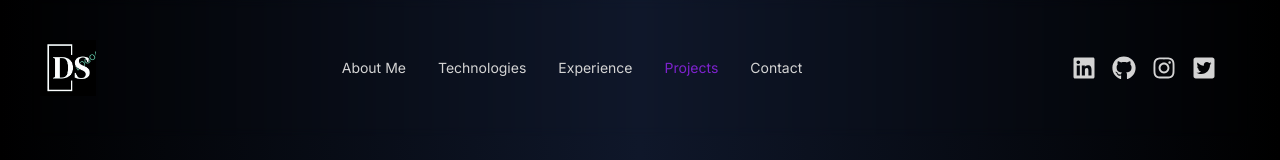
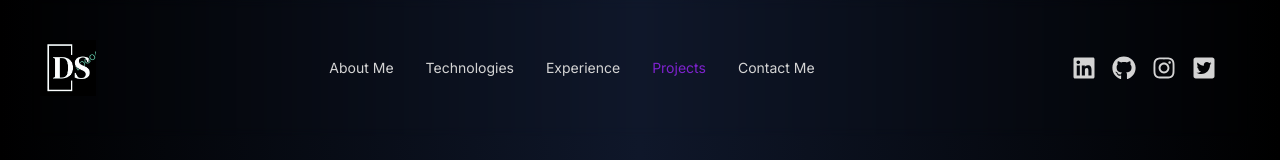
Before and after one commit to dhavisiregar/portfolio, a React (Vite) app: page / in a window 1280 px wide. Shown: the top 160 px of the page. Built offline with nearby package versions, Linux system fonts and the light colour scheme.

Commit message:
Update Navbar.jsx

```diff
--- a/src/components/Navbar.jsx
+++ b/src/components/Navbar.jsx
@@ -66,7 +66,7 @@ const Navbar = () => {
     { id: "technologies", label: "Technologies" },
     { id: "experience", label: "Experience" },
     { id: "projects", label: "Projects" },
-    { id: "contact", label: "Contact" },
+    { id: "contact", label: "Contact Me" },
   ];
 
   const socialLinks = [
```
